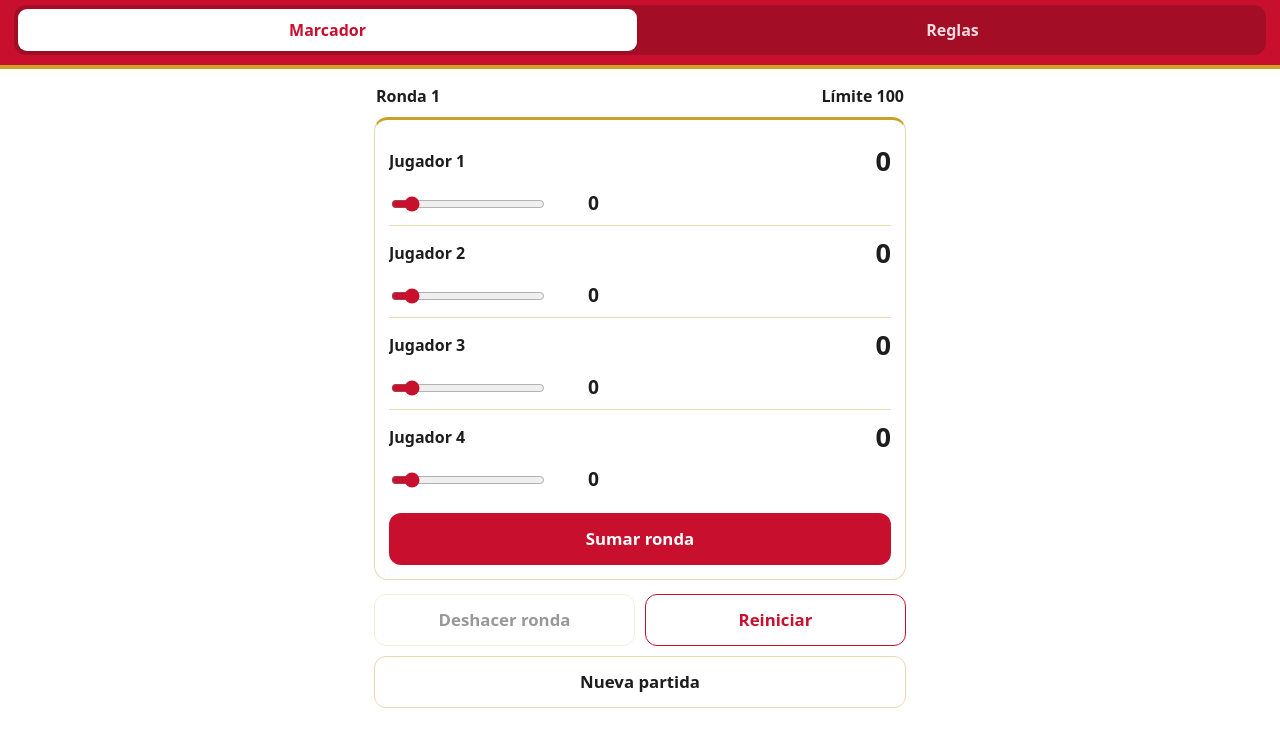
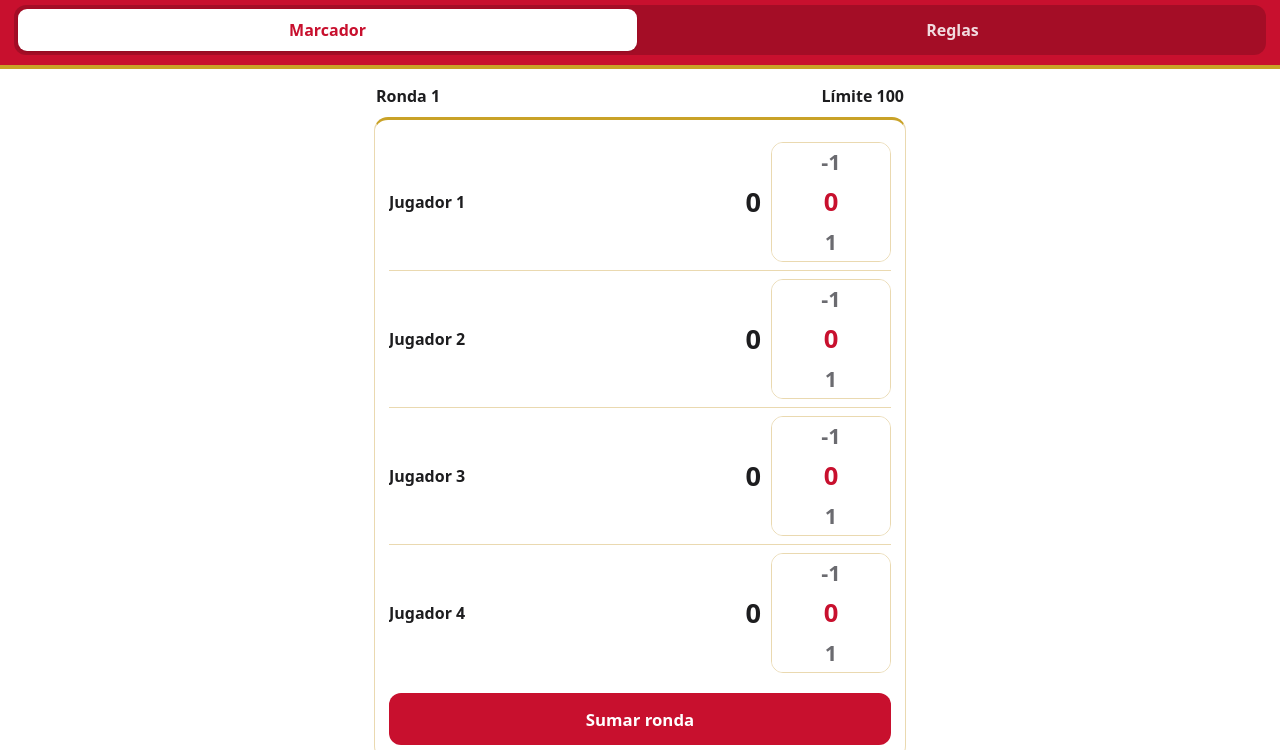
Before and after one commit to Unoquedadomas93/Timer-Escalada, a website: page cabo.html in a window 1280 px wide. Both pictures are taken after a click on the button "Empezar". Shown: the part 49-799 px from the top of the page. Drawn offline with Linux system fonts and the light colour scheme.

Commit message:
Cabo: vertical scroll wheels for round scores, -5 to 50, default 0
Co-Authored-By: Claude Opus 5.5 <noreply@anthropic.com>
Claude-Session: https://claude.ai/code/session_011VbvYxvXAd9fXQzb9ZMCGx

```diff
--- a/cabo.html
+++ b/cabo.html
@@ -72,10 +72,13 @@
   .note { background: var(--warn-soft); color: #7a3d05; border-radius: 10px; padding: 9px 12px; margin-bottom: 12px; font-weight: 600; }
   .win { background: var(--accent); color: #fff; border: 3px solid var(--gold); border-radius: 14px; padding: 14px; margin-bottom: 14px; text-align: center; }
   .win b { display: block; font-size: 1.35rem; }
-  .player { display: grid; grid-template-columns: minmax(0,1fr) 210px; align-items: center; gap: 10px; padding: 8px 0; }
-  .entry { display: flex; align-items: center; gap: 10px; width: 210px; }
-  .slider { flex: 1; min-width: 0; accent-color: var(--accent); }
-  .sval { min-width: 2.2em; text-align: right; font-weight: 800; font-size: 1.2rem; font-variant-numeric: tabular-nums; }
+  .player { display: grid; grid-template-columns: minmax(0,1fr) auto 120px; align-items: center; gap: 10px; padding: 8px 0; }
+  .wheel { position: relative; width: 120px; height: 120px; overflow-y: scroll; scroll-snap-type: y mandatory; overscroll-behavior: contain; scrollbar-width: none; border-radius: 12px; background: var(--bg); border: 1px solid var(--line); outline: none; }
+  .wheel::-webkit-scrollbar { display: none; }
+  .wheel:focus-visible { border-color: var(--accent); }
+  .wlist { padding: 40px 0; }
+  .witem { height: 40px; line-height: 40px; text-align: center; scroll-snap-align: center; font-size: 1.35rem; font-weight: 700; color: var(--muted); font-variant-numeric: tabular-nums; }
+  .witem.is-on { color: var(--accent); font-size: 1.6rem; font-weight: 800; }
   .player + .player { border-top: 1px solid var(--line); }
   .pname { font-weight: 600; overflow: hidden; text-overflow: ellipsis; white-space: nowrap; }
   .tag { display: inline-block; font-size: .72rem; font-weight: 700; border-radius: 999px; padding: 1px 7px; margin-left: 4px; vertical-align: middle; }
@@ -316,7 +319,7 @@
     n: 4, rounds: 0, points: 100,
     names: Array(MAXP).fill(''),
     history: [],                 // one array of points per finished round
-    draft: Array(MAXP).fill('0'), // slider positions for the current round
+    draft: Array(MAXP).fill('0'), // wheel values for the current round
   });
 
   function load() {
@@ -392,7 +395,7 @@
       const lead = played > 0 && tot === c.min ? `<span class="tag lead">${c.over ? '★' : t('lead')}</span>` : '';
       const half = c.used[i] ? `<span class="tag half">${t('halfTag')}</span>` : '';
       const input = c.over ? '<span></span>' :
-        `<div class="entry"><input class="slider" type="range" min="-5" max="50" step="1" value="${esc(s.draft[i] ?? '0')}" data-pts="${i}" aria-label="${esc(nameOf(i))}: ${t('points')}"><output class="sval">${esc(s.draft[i] ?? '0')}</output></div>`;
+        `<div class="wheel" tabindex="0" data-pts="${i}" data-value="${esc(s.draft[i] ?? '0')}" role="spinbutton" aria-valuemin="-5" aria-valuemax="50" aria-valuenow="${esc(s.draft[i] ?? '0')}" aria-label="${esc(nameOf(i))}: ${t('points')}"><div class="wlist">${WHEEL_VALUES.map((v) => `<div class="witem">${v}</div>`).join('')}</div></div>`;
       return `<div class="player"><div class="pname">${esc(nameOf(i))}${lead}${half}</div>
         <div class="total${tot > s.points ? ' out' : ''}">${tot}</div>${input}</div>`;
     }).join('');
@@ -417,6 +420,12 @@
       <button class="btn ghost" id="new" style="margin-top:10px">${t('newGame')}</button>`;
   }
 
+  // Centre the wheel on value v and mark it as selected.
+  function placeWheel(w, v) {
+    w.scrollTop = (v + 5) * WHEEL_ROW;
+    for (const it of w.querySelectorAll('.witem')) it.classList.toggle('is-on', Number(it.textContent) === v);
+  }
+
   function render() {
     document.documentElement.lang = s.lang;
     document.title = t('title');
@@ -428,12 +437,15 @@
     $('#score').hidden = s.tab !== 'score';
     $('#rules').hidden = s.tab !== 'rules';
     $('#score').innerHTML = s.started ? viewGame() : viewSetup();
+    for (const w of document.querySelectorAll('.wheel')) placeWheel(w, Number(w.dataset.value));
     $('#rules').innerHTML = RULES[s.lang];
   }
 
   /* ---------- actions ---------- */
 
   const LIMITS = { n: [2, MAXP, 1], rounds: [0, 50, 1], points: [10, 500, 5] };
+  const WHEEL_VALUES = Array.from({ length: 56 }, (_, k) => k - 5); // -5 .. 50
+  const WHEEL_ROW = 40;
 
   document.addEventListener('click', (e) => {
     const b = e.target.closest('button');
@@ -471,12 +483,26 @@
     const el = e.target;
     if (el.dataset.pts != null) {
       s.draft[Number(el.dataset.pts)] = el.value;
-      el.nextElementSibling.textContent = el.value;
     }
     else if (el.dataset.name != null) s.names[Number(el.dataset.name)] = el.value;
     else return;
     save();
   });
+
+  // Each wheel reports the value nearest its centre once scrolling settles.
+  const timers = new WeakMap();
+  document.addEventListener('scroll', (e) => {
+    const w = e.target;
+    if (!(w instanceof Element) || !w.classList.contains('wheel')) return;
+    clearTimeout(timers.get(w));
+    timers.set(w, setTimeout(() => {
+      const v = Math.min(50, Math.max(-5, Math.round(w.scrollTop / WHEEL_ROW) - 5));
+      w.dataset.value = String(v);
+      placeWheel(w, v);
+      s.draft[Number(w.dataset.pts)] = String(v);
+      save();
+    }, 120));
+  }, true);
 
   // Enter moves to the next player's box, or adds the round from the last one.
   document.addEventListener('keydown', (e) => {
--- a/sw.js
+++ b/sw.js
@@ -1,6 +1,6 @@
 // Offline cache for the app shell. Bump CACHE_VERSION whenever any cached
 // file changes so clients pick up the new version.
-const CACHE_VERSION = 'v21';
+const CACHE_VERSION = 'v22';
 const CACHE = `timer-escalada-${CACHE_VERSION}`;
 const ASSETS = [
   './',
```
